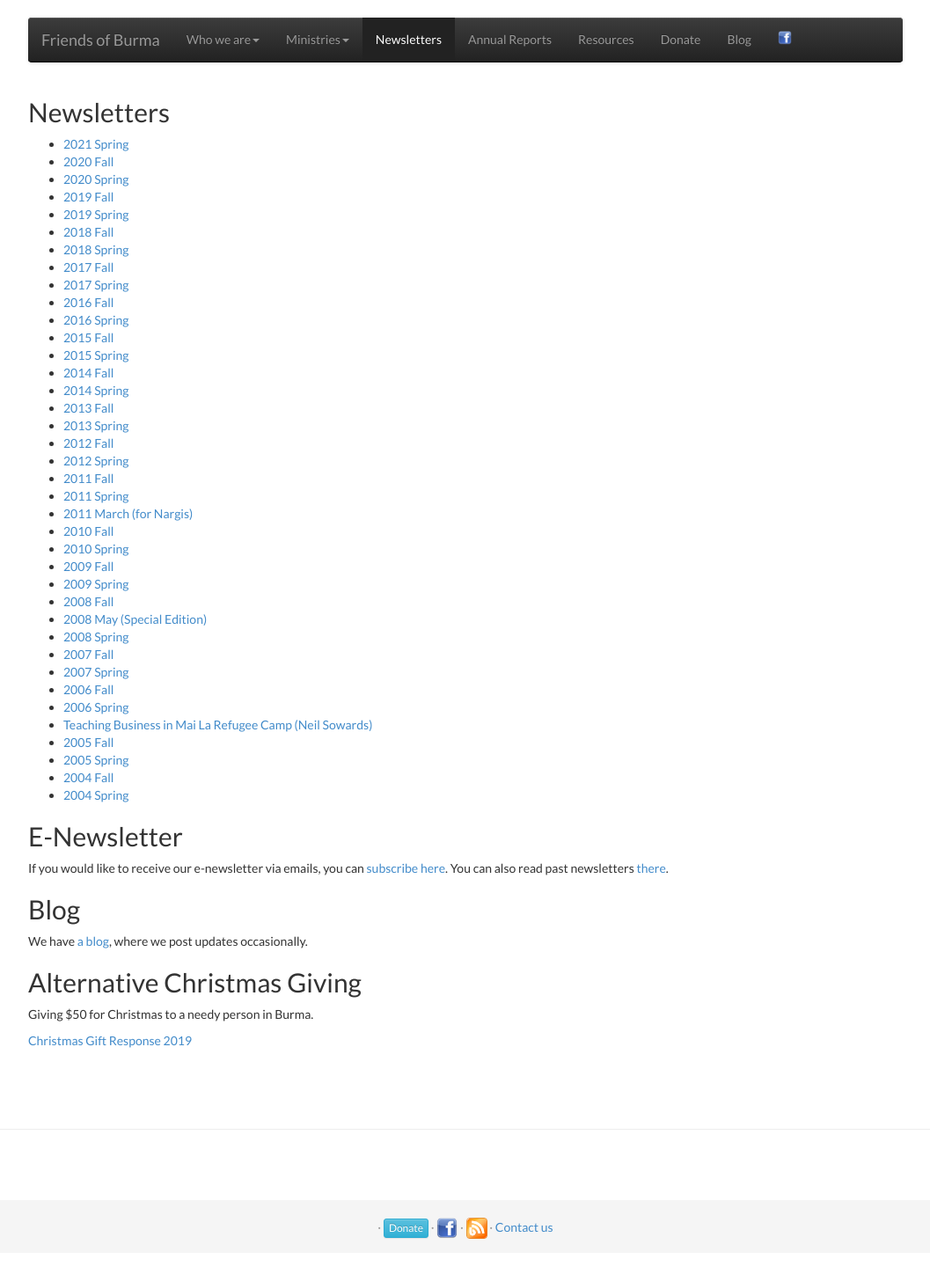
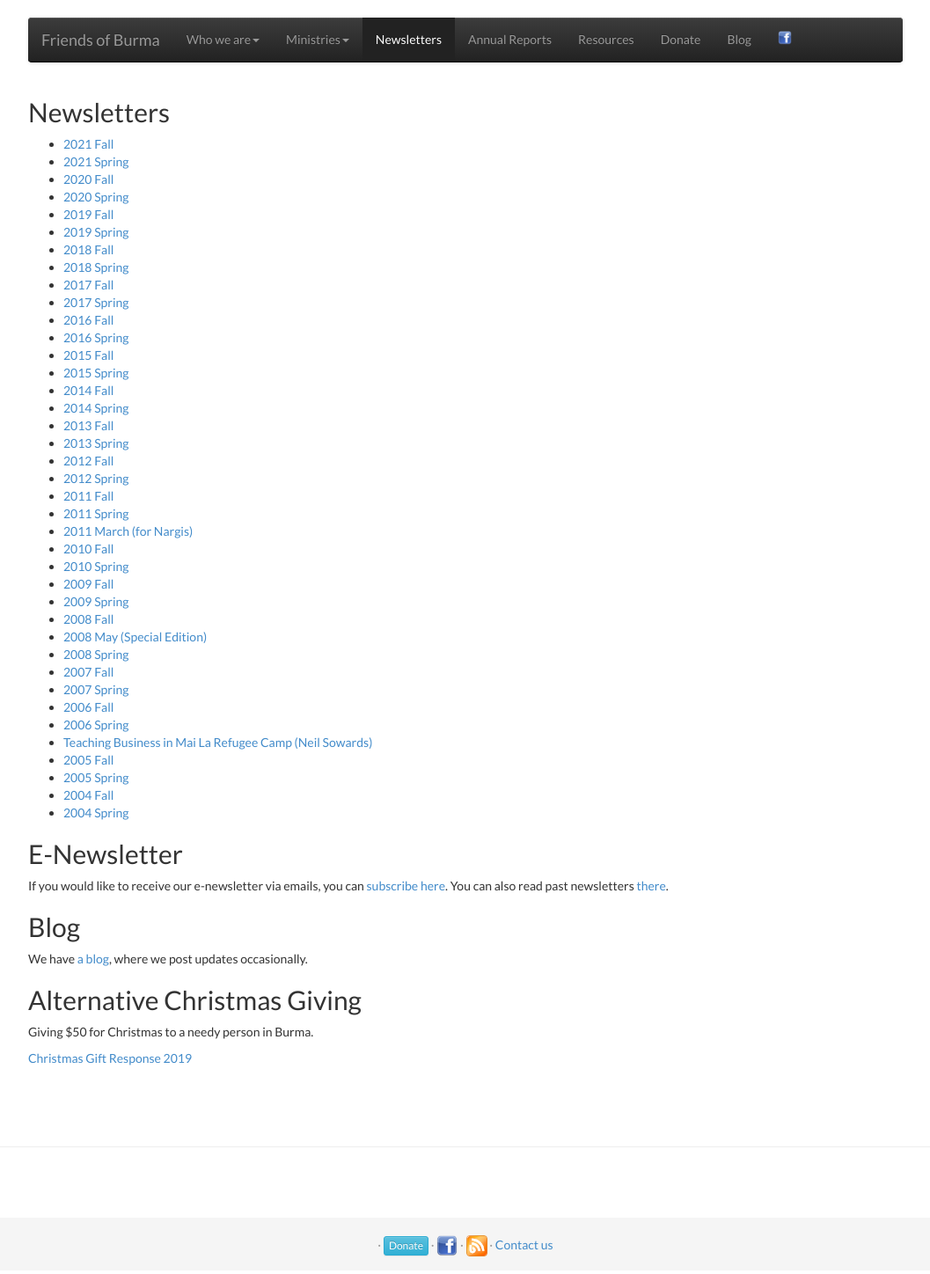
Before and after one commit to friendsofburma/friendsofburma.github.io, a Jekyll site: the page built from _pages/newsletter.md, in a window 1280 px wide. Shown: the whole page at 88% size, without its empty margins (111-1168 px from the left). Built offline with Jekyll 4.4.1, drawn with Linux system fonts in a browser that asks for light colours.

Commit message:
Fall 2021 newsletter.

```diff
--- a/_pages/newsletter.md
+++ b/_pages/newsletter.md
@@ -9,6 +9,7 @@ permalink: /newsletters/
 
 ## Newsletters
 
+-   [2021 Fall](/static/docs/newsletter_fall_2021.pdf)
 -   [2021 Spring](http://news.friendsofburma.org/2021/04/friends-of-burma-inc-newsletter-spring.html)
 -   [2020 Fall](http://news.friendsofburma.org/2020/09/friends-of-burma-inc-newsletter-fall.html)
 -   [2020 Spring](http://news.friendsofburma.org/2020/04/friends-of-burma-inc-newsletter-spring.html)
```
Also changed, not shown: 1 other file.
